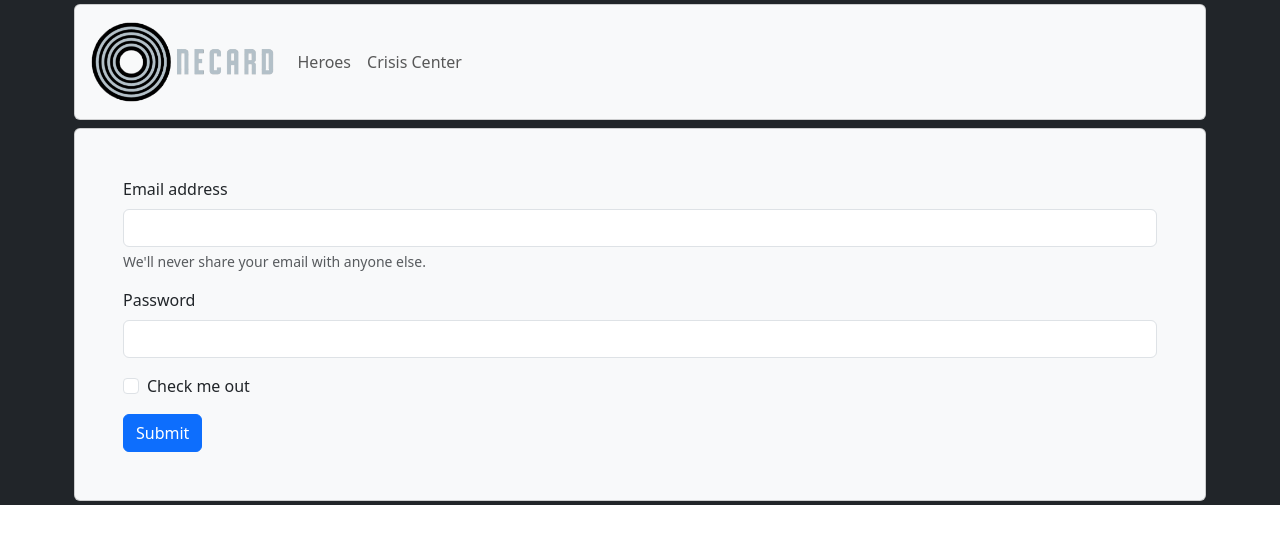
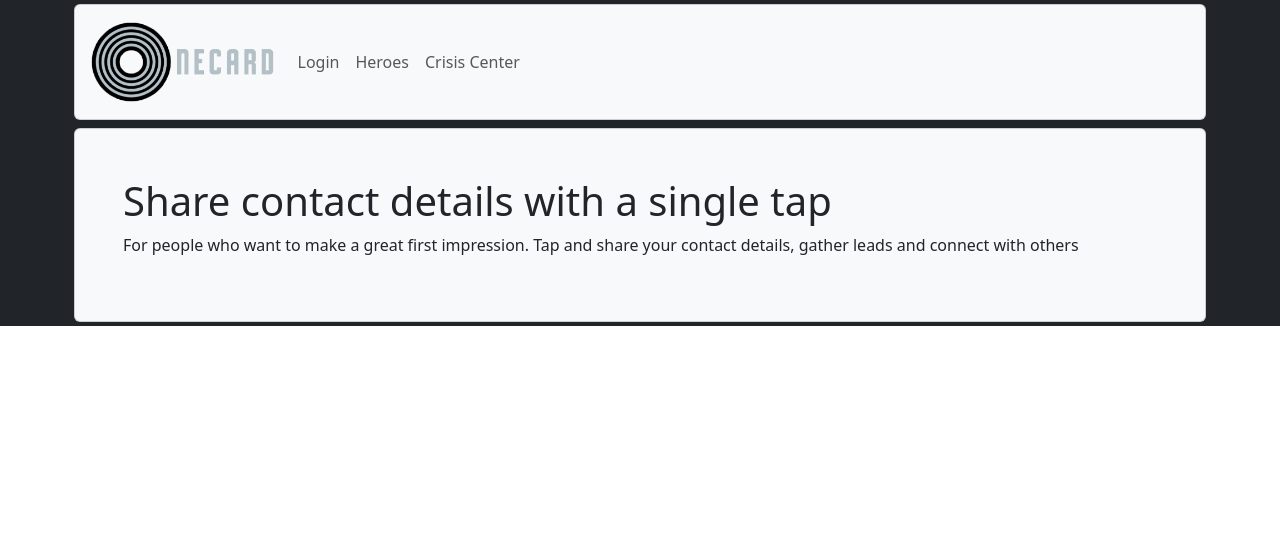
Before and after one commit to josh-flatt/OneCard, an Angular app in the folder app/OneCard.client/: page /home in a window 1280 px wide. Shown: the top 544 px of the page. Built offline with nearby package versions, Linux system fonts and the light colour scheme.

Commit message:
login and home page swap

```diff
--- a/app/OneCard.client/src/app/app.routes.ts
+++ b/app/OneCard.client/src/app/app.routes.ts
@@ -3,6 +3,7 @@ import { CrisisListComponent } from './crisis-list/crisis-list.component';
 import { HeroesListComponent } from './heroes-list/heroes-list.component';
 import { PageNotFoundComponent } from './page-not-found/page-not-found.component';
 import { HomeComponent } from './home/home.component';
+import { LoginComponent } from './login/login.component';
 
 export const routes: Routes = [
 
@@ -13,6 +14,7 @@ export const routes: Routes = [
     //Other Pages
     { path: 'crisis-list', component: CrisisListComponent },
     { path: 'heroes-list', component: HeroesListComponent },
+    { path: 'login', component: LoginComponent },
 
 
     //404 Page - must be last path in this array.
--- a/app/OneCard.client/src/app/home/home.component.html
+++ b/app/OneCard.client/src/app/home/home.component.html
@@ -3,19 +3,15 @@
 <!-- <div class="mb-3">
     <img alt="OneCard Logo" class="img-fluid" src="./assets/img/Logo.png">
 </div> -->
-<form>
-    <div class="mb-3">
-        <label for="exampleInputEmail1" class="form-label">Email address</label>
-        <input type="email" class="form-control" id="exampleInputEmail1" aria-describedby="emailHelp">
-        <div id="emailHelp" class="form-text">We'll never share your email with anyone else.</div>
+
+
+    <div>
+        <h1>
+        Share contact details with a single tap
+        </h1>
     </div>
-    <div class="mb-3">
-        <label for="exampleInputPassword1" class="form-label">Password</label>
-        <input type="password" class="form-control" id="exampleInputPassword1">
+    <div>
+        <p>
+        For people who want to make a great first impression. Tap and share your contact details, gather leads and connect with others
+        </p>
     </div>
-    <div class="mb-3 form-check">
-        <input type="checkbox" class="form-check-input" id="exampleCheck1">
-        <label class="form-check-label" for="exampleCheck1">Check me out</label>
-    </div>
-    <button type="submit" class="btn btn-primary">Submit</button>
-</form>
--- /dev/null
+++ b/app/OneCard.client/src/app/login/login.component.html
@@ -0,0 +1,21 @@
+<!-- <p>home works!</p> -->
+
+<!-- <div class="mb-3">
+    <img alt="OneCard Logo" class="img-fluid" src="./assets/img/Logo.png">
+</div> -->
+<form>
+    <div class="mb-3">
+        <label for="exampleInputEmail1" class="form-label">Email address</label>
+        <input type="email" class="form-control" id="exampleInputEmail1" aria-describedby="emailHelp">
+        <div id="emailHelp" class="form-text">We'll never share your email with anyone else.</div>
+    </div>
+    <div class="mb-3">
+        <label for="exampleInputPassword1" class="form-label">Password</label>
+        <input type="password" class="form-control" id="exampleInputPassword1">
+    </div>
+    <div class="mb-3 form-check">
+        <input type="checkbox" class="form-check-input" id="exampleCheck1">
+        <label class="form-check-label" for="exampleCheck1">Check me out</label>
+    </div>
+    <button type="submit" class="btn btn-primary">Submit</button>
+</form>
--- a/app/OneCard.client/src/app/toolbar/toolbar.component.html
+++ b/app/OneCard.client/src/app/toolbar/toolbar.component.html
@@ -15,6 +15,10 @@
                     ariaCurrentWhenActive="page">
                     Home
                 </a> -->
+                <a class="nav-link" aria-current="page" href="/login" routerLinkActive="activebutton"
+                    ariaCurrentWhenActive="page">
+                    Login
+                </a>
                 <a class="nav-link" aria-current="page" href="/heroes-list" routerLinkActive="activebutton"
                     ariaCurrentWhenActive="page">
                     Heroes
```
Also changed, not shown: app/OneCard.client/src/app/login/login.component.ts (added, +12 -0 lines), app/OneCard.client/src/app/login/login.component.css (added), 1 other file (tests, documents, lock files or other folders).
